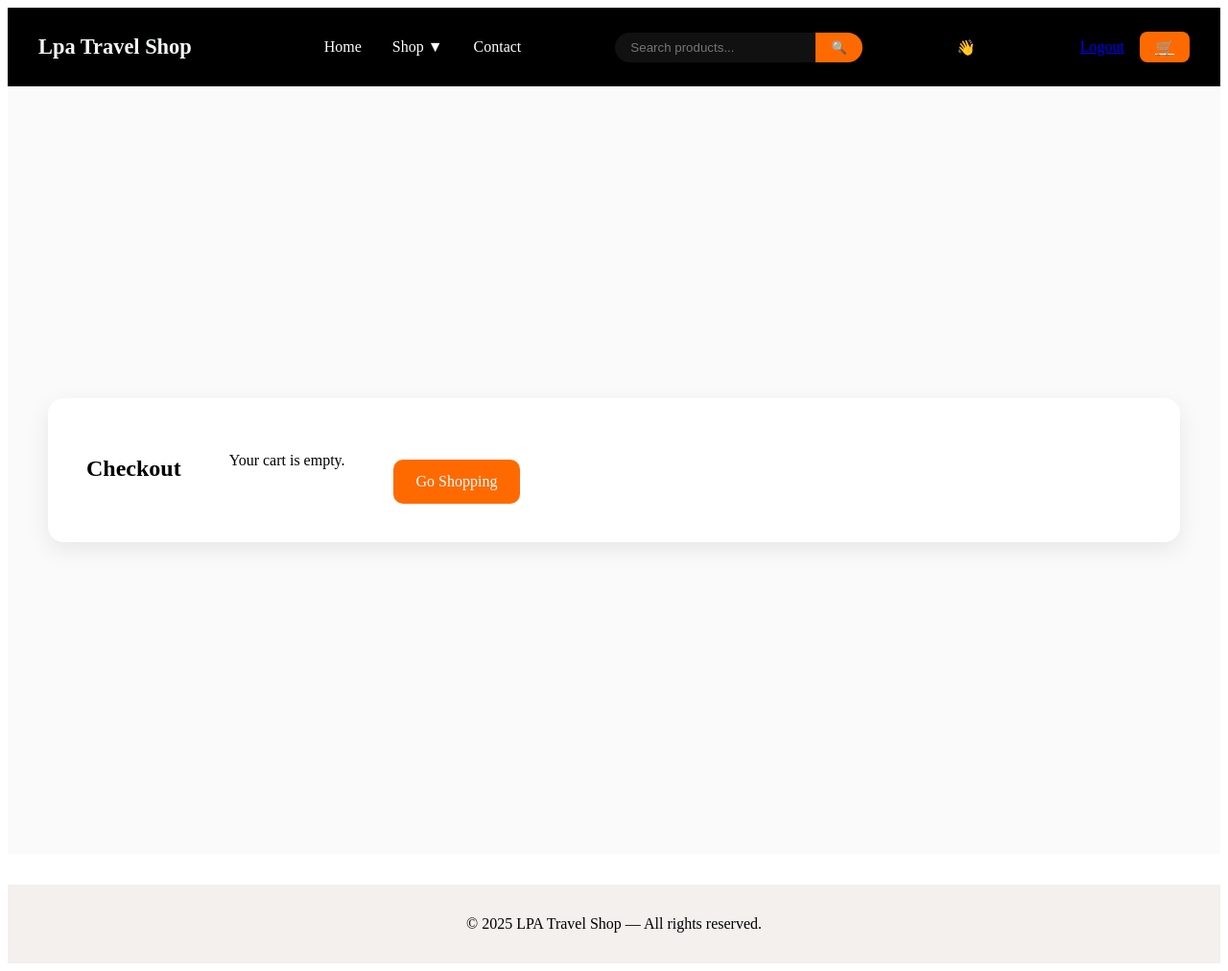
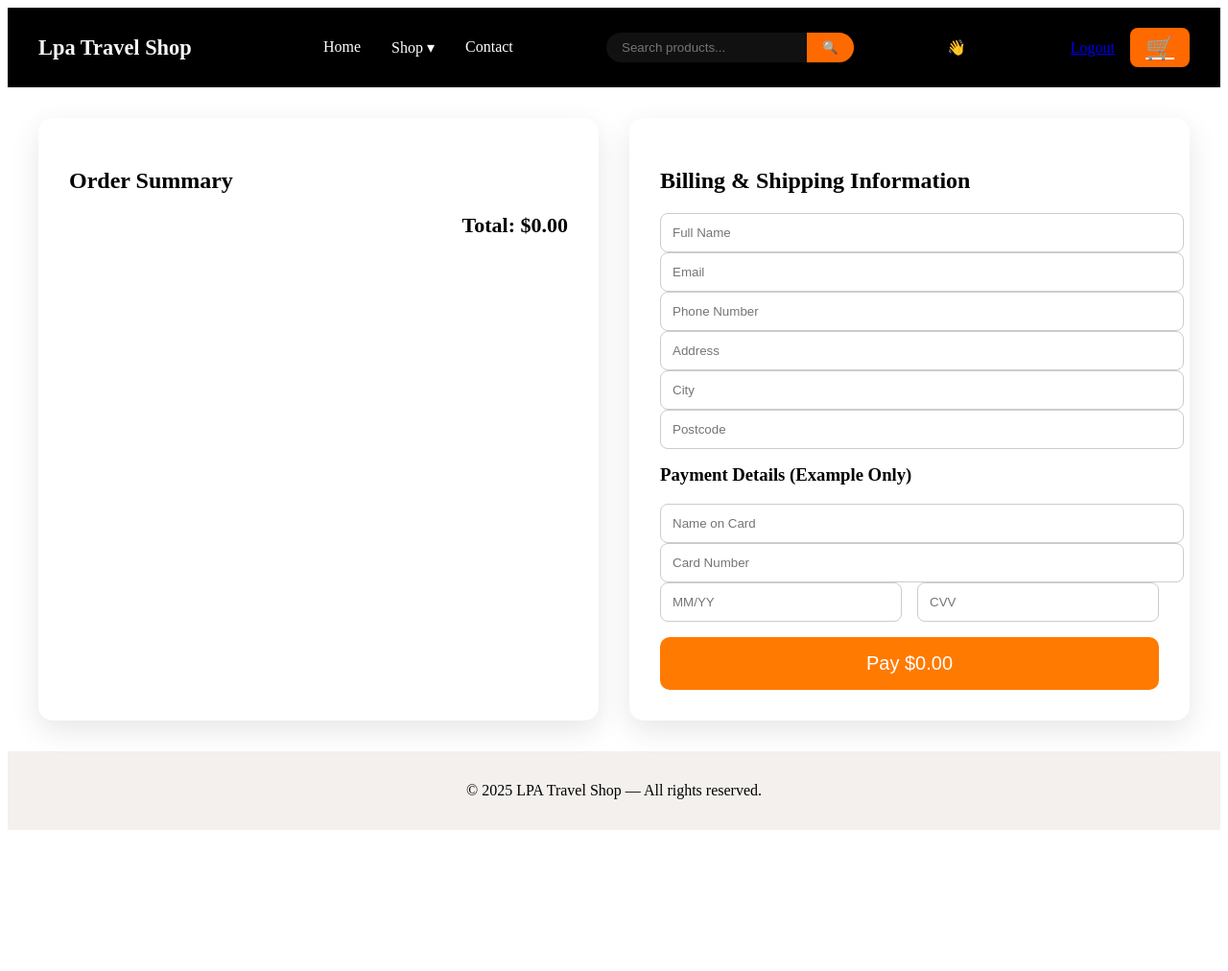
Before and after one commit to Nico074/travel-shop-ecommerce, a PHP site: page /checkout.php in a window 1280 px wide. Shown: the whole page at 96% size. After the commit the page ends 865 px from the top, so only its background shows below. Run offline with PHP 8.4, Linux system fonts and the light colour scheme; the visitor is signed in with stand-in values (Sample User, id 1).

Commit message:
modif card

```diff
--- a/checkout.php
+++ b/checkout.php
@@ -3,24 +3,60 @@ if (session_status() === PHP_SESSION_NONE) {
     session_start();
 }
 
-error_reporting(E_ALL);
-ini_set('display_errors', 1);
+include 'config.php';
 
+// Vérification utilisateur connecté
+if (!isset($_SESSION['user_id'])) {
+    header("Location: login.php");
+    exit;
+}
+
+// Récupération panier
 $cartItems = isset($_SESSION['cart']) ? $_SESSION['cart'] : [];
 $total = 0;
+
 foreach ($cartItems as $item) {
     $total += $item['price'] * $item['qty'];
 }
 
 $paymentSuccess = false;
+$orderId = null;
 
+// 🔥 TRAITEMENT DU FORMULAIRE
 if ($_SERVER['REQUEST_METHOD'] === 'POST') {
-    // Ici on "simule" juste la validation, pas de vrai paiement
-    // Tu pourrais vérifier que tous les champs sont remplis, etc.
-    $paymentSuccess = true;
 
-    // On vide le panier après paiement
-    $_SESSION['cart'] = [];
+    // Sécurisation des champs
+    $full_name = mysqli_real_escape_string($conn, $_POST['full_name']);
+    $email     = mysqli_real_escape_string($conn, $_POST['email']);
+    $phone     = mysqli_real_escape_string($conn, $_POST['phone']);
+    $address   = mysqli_real_escape_string($conn, $_POST['address']);
+    $city      = mysqli_real_escape_string($conn, $_POST['city']);
+    $postcode  = mysqli_real_escape_string($conn, $_POST['postcode']);
+
+    // 1️⃣ INSÈRE LA COMMANDE DANS orders
+    $sql = "INSERT INTO orders (user_id, full_name, email, phone, address, city, postcode, total)
+            VALUES ('{$_SESSION['user_id']}', '$full_name', '$email', '$phone', '$address', '$city', '$postcode', '$total')";
+
+    if (mysqli_query($conn, $sql)) {
+
+        $orderId = mysqli_insert_id($conn); // ID de la commande enregistrée
+
+        // 2️⃣ INSÈRE CHAQUE ARTICLE DANS order_items
+        foreach ($cartItems as $item) {
+            $product_id   = $item['id'];
+            $product_name = mysqli_real_escape_string($conn, $item['name']);
+            $price        = $item['price'];
+            $qty          = $item['qty'];
+
+            $sqlItem = "INSERT INTO order_items (order_id, product_id, product_name, quantity, price)
+                        VALUES ('$orderId', '$product_id', '$product_name', '$qty', '$price')";
+            mysqli_query($conn, $sqlItem);
+        }
+
+        // 3️⃣ ON VIDE LE PANIER
+        $_SESSION['cart'] = [];
+        $paymentSuccess = true;
+    }
 }
 ?>
 <!DOCTYPE html>
@@ -29,118 +65,154 @@ if ($_SERVER['REQUEST_METHOD'] === 'POST') {
   <meta charset="UTF-8">
   <meta name="viewport" content="width=device-width, initial-scale=1.0">
   <title>Checkout — Travel Shop</title>
+  <!-- IMPORTANT : pas de ../ car checkout.php est à la racine -->
   <link rel="stylesheet" href="css/styles.css">
+
+<style>
+.checkout-container {
+    width: 95%;
+    max-width: 1200px;
+    margin: 2rem auto;
+    display: flex;
+    gap: 2rem;
+}
+
+.order-summary, .checkout-form {
+    flex: 1;
+    background: white;
+    padding: 2rem;
+    border-radius: 15px;
+    box-shadow: 0 10px 30px rgba(0,0,0,0.1);
+}
+
+.summary-item {
+    display: flex;
+    gap: 1rem;
+    border-bottom: 1px solid #ececec;
+    padding-bottom: 1rem;
+    margin-bottom: 1rem;
+}
+
+.summary-item img {
+    width: 90px;
+    border-radius: 10px;
+    border: 1px solid #ccc;
+}
+
+.total-price {
+    font-size: 22px;
+    text-align: right;
+    margin-top: 1rem;
+    font-weight: bold;
+}
+
+.checkout-form input {
+    width: 100%;
+    padding: 12px;
+    border-radius: 8px;
+    border: 1px solid #ccc;
+}
+
+.pay-btn {
+    margin-top: 1rem;
+    width: 100%;
+    padding: 1rem;
+    font-size: 20px;
+    background: #ff7a00;
+    color: white;
+    border: none;
+    border-radius: 10px;
+    cursor: pointer;
+}
+.pay-btn:hover {
+    background: #ff6500;
+}
+
+.success-box {
+    width: 90%;
+    max-width: 700px;
+    margin: 4rem auto;
+    padding: 3rem;
+    background: white;
+    border-radius: 20px;
+    text-align: center;
+    box-shadow: 0 20px 40px rgba(0,0,0,0.1);
+}
+</style>
+
 </head>
 <body>
 
 <?php include 'includes/header.php'; ?>
 
-<main class="product-page">
-  <section class="product-showcase" style="width:100%; max-width:1100px; margin: 2rem auto;">
+<?php if ($paymentSuccess): ?>
 
-    <?php if ($paymentSuccess): ?>
+<div class="success-box">
+    <h1>🎉 Payment Successful!</h1>
+    <p>Your order #<?php echo $orderId; ?> has been confirmed.</p>
 
-      <h1>Payment Successful 🎉</h1>
-      <p>Thank you for your purchase! Your order has been confirmed.</p>
-      <a href="index.php" class="add-to-cart" style="text-decoration:none; margin-top:1.5rem; display:inline-block;">
-        Back to Home
-      </a>
+    <a href="my_orders.php" class="pay-btn" style="width:auto;">
+        View My Orders
+    </a>
+</div>
 
-    <?php else: ?>
+<?php else: ?>
 
-      <h1>Checkout</h1>
+<div class="checkout-container">
 
-      <?php if (empty($cartItems)) : ?>
-        <p>Your cart is empty.</p>
-        <a href="index.php" class="add-to-cart" style="text-decoration:none; margin-top:1.5rem; display:inline-block;">
-          Go Shopping
-        </a>
-      <?php else : ?>
+    <!-- RÉSUMÉ -->
+    <div class="order-summary">
+        <h2>Order Summary</h2>
 
-        <!-- Résumé du panier -->
-        <h2>Order Summary</h2>
-        <ul>
-          <?php foreach ($cartItems as $item): ?>
-            <li>
-              <?php echo htmlspecialchars($item['name']); ?>
-              × <?php echo $item['qty']; ?> —
-              $<?php echo number_format($item['price'] * $item['qty'], 2); ?>
-            </li>
-          <?php endforeach; ?>
-        </ul>
-        <p><strong>Total: $<?php echo number_format($total, 2); ?></strong></p>
+        <?php foreach ($cartItems as $item): ?>
+            <div class="summary-item">
+                <img src="<?php echo $item['image']; ?>" alt="">
+                <div>
+                    <strong><?php echo $item['name']; ?></strong><br>
+                    Qty: <?php echo $item['qty']; ?><br>
+                    Price: $<?php echo number_format($item['price'], 2); ?>
+                </div>
+                <div>
+                    <strong>$<?php echo number_format($item['price'] * $item['qty'], 2); ?></strong>
+                </div>
+            </div>
+        <?php endforeach; ?>
 
-        <!-- Formulaire d'information + "paiement" -->
+        <div class="total-price">Total: $<?php echo number_format($total, 2); ?></div>
+    </div>
+
+    <!-- FORMULAIRE -->
+    <div class="checkout-form">
         <h2>Billing & Shipping Information</h2>
 
-        <form method="post" style="margin-top:1rem; display:grid; gap:1rem; max-width:500px;">
+        <form method="POST">
 
-          <!-- Infos client -->
-          <div>
-            <label for="full_name">Full Name</label><br>
-            <input type="text" id="full_name" name="full_name" required>
-          </div>
+            <input type="text" name="full_name" placeholder="Full Name" required>
+            <input type="email" name="email" placeholder="Email" required>
+            <input type="text" name="phone" placeholder="Phone Number" required>
+            <input type="text" name="address" placeholder="Address" required>
+            <input type="text" name="city" placeholder="City" required>
+            <input type="text" name="postcode" placeholder="Postcode" required>
 
-          <div>
-            <label for="email">Email</label><br>
-            <input type="email" id="email" name="email" required>
-          </div>
+            <h3 style="margin-top:1rem;">Payment Details (Example Only)</h3>
+            <input type="text" name="card_name" placeholder="Name on Card" required>
+            <input type="text" name="card_number" placeholder="Card Number" required>
 
-          <div>
-            <label for="phone">Phone Number</label><br>
-            <input type="text" id="phone" name="phone" required>
-          </div>
+            <div style="display:flex; gap:1rem;">
+                <input type="text" name="expiry" placeholder="MM/YY" required>
+                <input type="text" name="cvv" placeholder="CVV" required>
+            </div>
 
-          <div>
-            <label for="address">Address</label><br>
-            <input type="text" id="address" name="address" required>
-          </div>
+            <button class="pay-btn" type="submit">
+                Pay $<?php echo number_format($total, 2); ?>
+            </button>
 
-          <div>
-            <label for="city">City</label><br>
-            <input type="text" id="city" name="city" required>
-          </div>
+        </form>
+    </div>
 
-          <div>
-            <label for="postcode">Postcode</label><br>
-            <input type="text" id="postcode" name="postcode" required>
-          </div>
+</div>
 
-          <!-- Infos carte (FAKE) -->
-          <h3>Payment Details (Example Only)</h3>
-
-          <div>
-            <label for="card_name">Name on Card</label><br>
-            <input type="text" id="card_name" name="card_name" required>
-          </div>
-
-          <div>
-            <label for="card_number">Card Number</label><br>
-            <input type="text" id="card_number" name="card_number" required>
-          </div>
-
-          <div style="display:flex; gap:1rem;">
-            <div>
-              <label for="card_expiry">Expiry (MM/YY)</label><br>
-              <input type="text" id="card_expiry" name="card_expiry" required>
-            </div>
-            <div>
-              <label for="card_cvv">CVV</label><br>
-              <input type="text" id="card_cvv" name="card_cvv" required>
-            </div>
-          </div>
-
-          <button type="submit" class="add-to-cart">
-            Pay $<?php echo number_format($total, 2); ?>
-          </button>
-        </form>
-
-      <?php endif; ?>
-
-    <?php endif; ?>
-
-  </section>
-</main>
+<?php endif; ?>
 
 <?php include 'includes/footer.php'; ?>
 
--- a/css/styles.css
+++ b/css/styles.css
@@ -505,3 +505,18 @@ footer {
   transform: scale(1.08);
   box-shadow: 0 10px 25px rgba(0,0,0,0.15);
 }
+.cart-icon {
+    position: relative;
+    font-size: 24px;
+}
+
+.cart-count {
+    position: absolute;
+    top: -8px;
+    right: -12px;
+    background: #ff6a00;
+    color: white;
+    font-size: 13px;
+    padding: 2px 6px;
+    border-radius: 50%;
+}
--- a/includes/header.php
+++ b/includes/header.php
@@ -1,35 +1,27 @@
 <?php
-// ✅ Démarrage sécurisé de la session
 if (session_status() === PHP_SESSION_NONE) {
     session_start();
 }
 
-// ✅ Détection automatique du chemin de base selon le dossier actuel
-$currentPath = $_SERVER['PHP_SELF'];
-
-if (strpos($currentPath, '/products/') !== false) {
-    $basePath = '../';
-} elseif (strpos($currentPath, '/admin/') !== false) {
-    $basePath = '../';
-} else {
-    $basePath = '';
-}
+$basePath = "/lpa_travel_shop/";
 ?>
 
-<!-- 🌍 Navbar -->
+<header>
   <nav class="navbar">
     <div class="logo">Lpa Travel Shop</div>
 
     <ul class="menu">
       <li><a href="<?php echo $basePath; ?>index.php">Home</a></li>
+
       <li class="dropdown">
-      <a href="#">Shop ▼</a>
+        <a href="#">Shop ▾</a>
         <ul class="dropdown-menu">
           <li><a href="<?php echo $basePath; ?>products/backpacks.php">Backpacks</a></li>
           <li><a href="<?php echo $basePath; ?>products/tents.php">Tents</a></li>
           <li><a href="<?php echo $basePath; ?>products/jackets.php">Jackets</a></li>
         </ul>
       </li>
+
       <li><a href="<?php echo $basePath; ?>contact.php">Contact</a></li>
     </ul>
 
@@ -41,14 +33,27 @@ if (strpos($currentPath, '/products/') !== false) {
     <div class="actions">
       <?php if (isset($_SESSION['user_name'])): ?>
          👋 Hello, <?= htmlspecialchars($_SESSION['user_name']); ?>
+
          <?php if (isset($_SESSION['user_email']) && $_SESSION['user_email'] === 'admin@travelshop.com'): ?>
-          <strong>(admin)</strong>
-          <a href="<?php echo $basePath; ?>admin/dashboard.php" class="btn-admin">⚙️ Admin Panel</a>
+              <a href="<?php echo $basePath; ?>admin/dashboard.php" class="btn-admin">⚙ Admin Panel</a>
          <?php endif; ?>
+
          <a href="<?php echo $basePath; ?>logout.php" class="btn-logout">Logout</a>
+
       <?php else: ?>
          <a href="<?php echo $basePath; ?>login.php" class="account-link">Login</a>
       <?php endif; ?>
-    <a href="<?php echo $basePath; ?>cart.php" class="cart-icon" id="cart-btn">🛒</a>
+
+      <!-- CART BUTTON always visible -->
+<?php
+$cartCount = isset($_SESSION['cart']) ? array_sum(array_column($_SESSION['cart'], 'qty')) : 0;
+?>
+<a href="<?php echo $basePath; ?>cart.php" class="cart-icon" id="cart-btn">
+    🛒
+    <?php if ($cartCount > 0): ?>
+        <span class="cart-count"><?php echo $cartCount; ?></span>
+    <?php endif; ?>
+</a>
     </div>
   </nav>
+</header>
```
Also changed, not shown: cart.php (+178 -46 lines), my_orders.php (added, +114 -0 lines), order_details.php (added, +70 -0 lines). Lines whose indentation alone changed are shown as unchanged.
